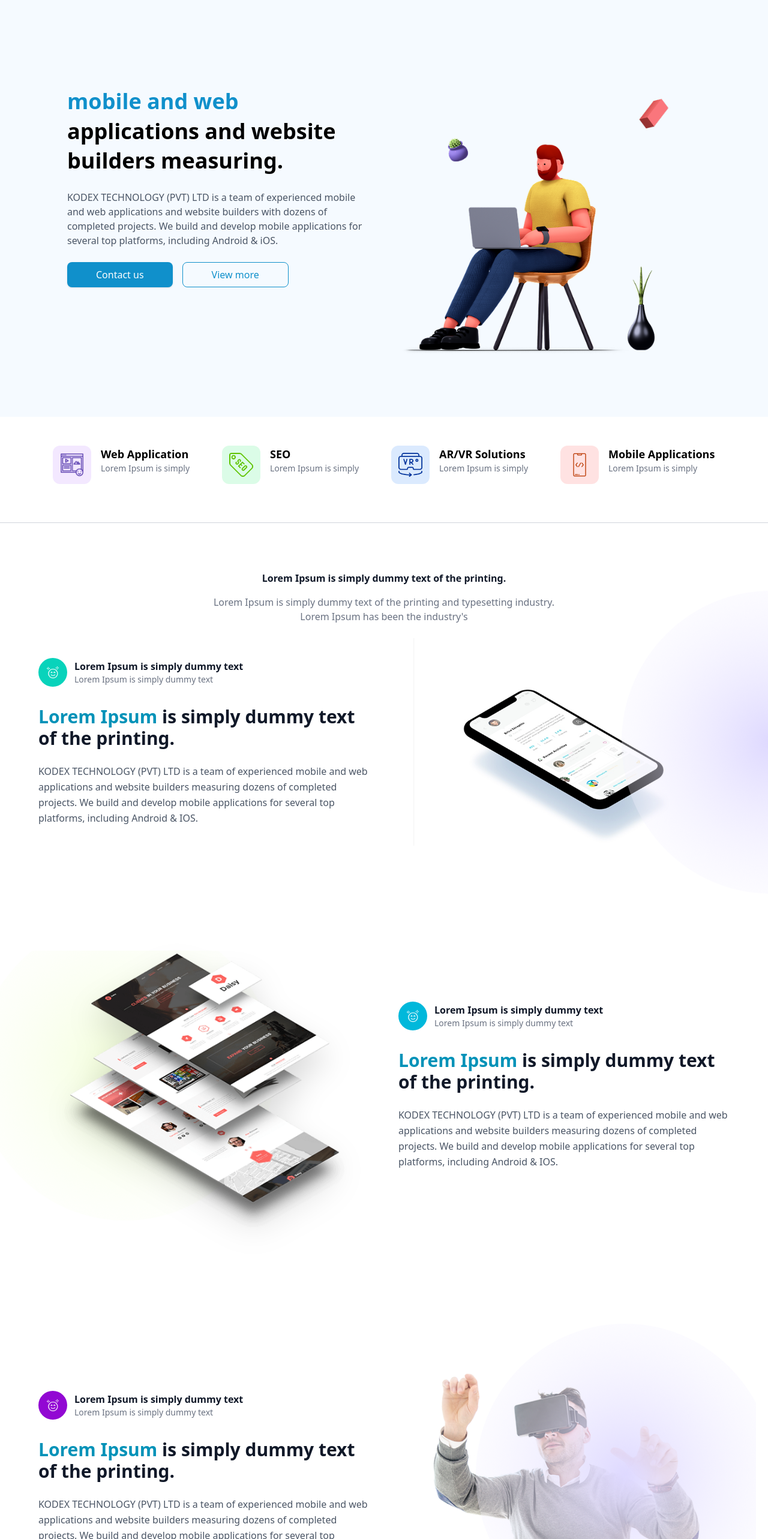
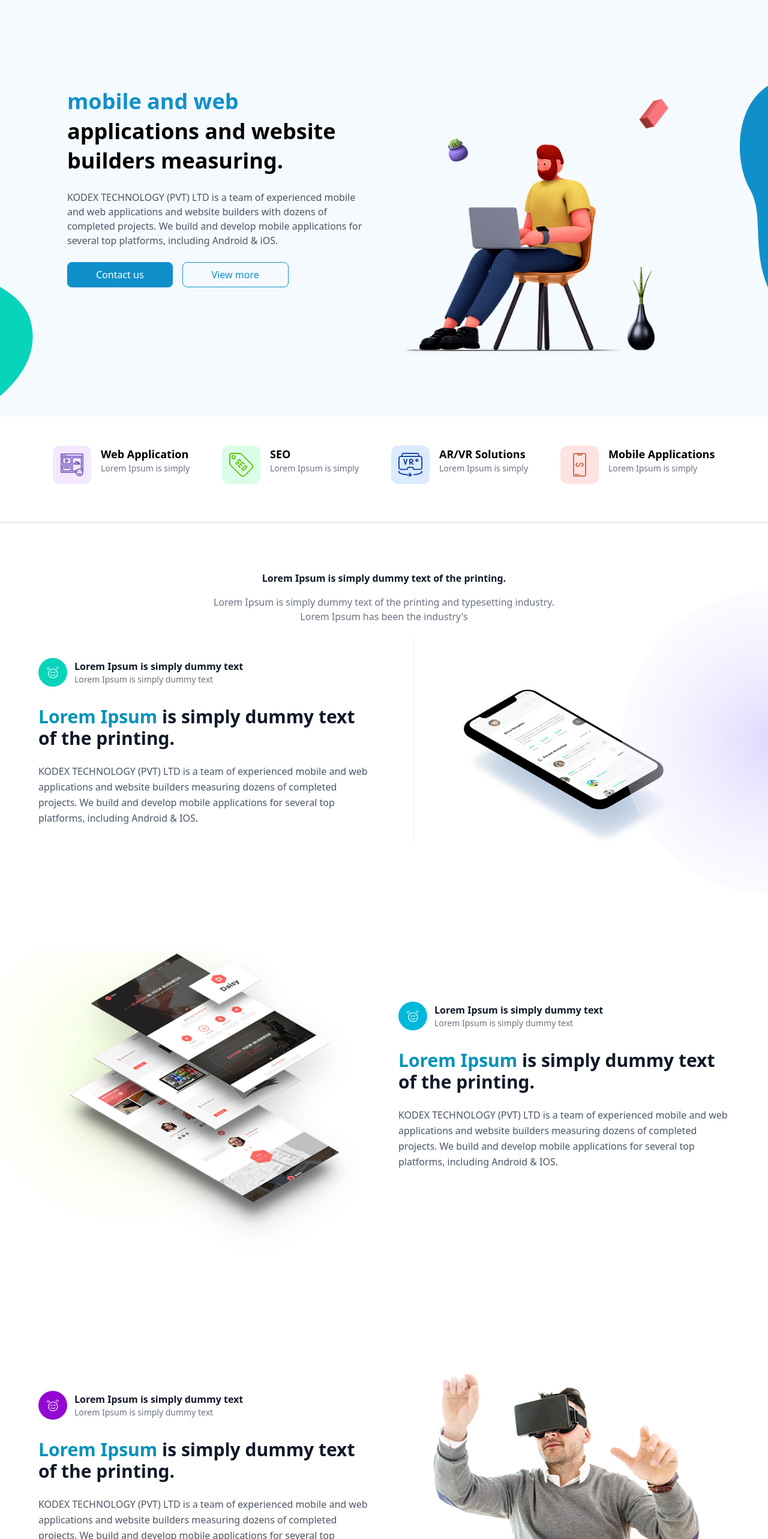
Before and after one commit to ravindu-kandawela1205/first-pro, a React (Vite) app: page / in a window 1280 px wide. Shown: the part 140-2706 px from the top of the page at 60% size. Built offline with nearby package versions, Linux system fonts and the light colour scheme.

Commit message:
green-dot-hover-fix

```diff
--- a/src/App.jsx
+++ b/src/App.jsx
@@ -35,8 +35,6 @@ function App() {
 
       <Vrman />
 
-
-
       <Bell />
 
       {/* <Company_names /> */}
--- a/src/body/body.jsx
+++ b/src/body/body.jsx
@@ -10,12 +10,12 @@ function Body() {
         <img
           src={Shape_right}
           alt=""
-          className="absolute right-0 hidden md:block lg:hidden"
+          className="absolute right-0 hidden md:hidden lg:block"
         />
         <img
           src={Shape_left}
           alt=""
-          className="absolute left-0 bottom-0 hidden md:block lg:hidden"
+          className="absolute left-0 bottom-0 hidden md:hidden lg:block"
         />
         <div className="flex-1 max-w-lg space-y-6 text-center md:text-left">
           <h1 className="text-4xl md:text-[36px] font-bold leading-snug">
--- a/src/compononets/Navbarlist.jsx
+++ b/src/compononets/Navbarlist.jsx
@@ -27,7 +27,7 @@ export default function Navbar() {
 
         <ol className="hidden md:flex gap-10 items-center">
           {xyz.map((item, i) => (
-               <li key={i}>
+            <li key={i} className="relative group">
               <Link
                 to={item.name.toLowerCase().replace(" ", "")}
                 smooth={true}
@@ -35,6 +35,7 @@ export default function Navbar() {
                 offset={-80}
                 className={item.class}
               >
+                <span className="absolute -top-1 -left-2 w-2 h-2 bg-green-500 rounded-full opacity-0 group-hover:opacity-100"></span>
                 {item.name}
               </Link>
             </li>
@@ -56,8 +57,17 @@ export default function Navbar() {
         <div className="md:hidden bg-white border-t">
           <ol className="flex flex-col gap-4 py-4 items-center">
             {xyz.map((item, i) => (
-              <li key={i} className={item.class}>
+              <li key={i} className="relative group">
+                <Link
+                  to={item.name.toLowerCase().replace(" ", "")}
+                  smooth={true}
+                  duration={500}
+                  offset={-80}
+                  className={item.class}
+                >
+                  <span className="absolute -top-1 -left-2 w-2 h-2 bg-green-500 rounded-full opacity-0 group-hover:opacity-100"></span>
                   {item.name}
+                </Link>
               </li>
             ))}
             <button className="bg-[#1090CB] text-white text-[13px] cursor-pointer py-2 px-4 rounded-[6px] hover:bg-blue-600">
--- a/src/middle/divide.jsx
+++ b/src/middle/divide.jsx
@@ -6,7 +6,7 @@ import Effect_2 from "../assets/effect.png";
 export default function divide() {
   return (
     <div className="mt-6 flex items-center justify-center bg-white px-6">
-      <img src={Effect_l} alt="" className="absolute right-0 hidden md:block" />
+      <img src={Effect_l} alt="" className="absolute right-0 hidden md:hidden lg:block" />
 
       <div className="grid md:grid-cols-2 gap-10 max-w-6xl items-center">
         <div>
--- a/src/middle/dividelast.jsx
+++ b/src/middle/dividelast.jsx
@@ -5,13 +5,12 @@ import Effect_p from "../assets/effect_p.png";
 
 function dividelast() {
   return (
-    <div>
-      <div>
-        <div className="mt-6 flex items-center justify-center bg-white px-6">
+
+        <div className="mt-6 flex items-center justify-center bg-white px-6  ">
           <img
             src={Effect_p}
             alt=""
-            className="absolute right-5 hidden md:block"
+            className="absolute right-5 hidden sm:hidden md:hidden lg:hidden xl:hidden 2xl:block"
           />
           <div className="grid md:grid-cols-2 gap-10 max-w-6xl items-center">
             <div>
@@ -53,8 +52,7 @@ function dividelast() {
             </div>
           </div>
         </div>
-      </div>
-    </div>
+
   );
 }
 
--- a/src/middle/newsletter.jsx
+++ b/src/middle/newsletter.jsx
@@ -28,7 +28,7 @@ function newsletter() {
             placeholder="Enter your email"
             className="flex-1 px-4 py-3 text-gray-700 focus:outline-none"
           />
-          <button className="bg-black text-white px-6 py-3 font-medium hover:bg-gray-900">
+          <button className="bg-black text-white px-6 py-2 font-medium hover:bg-gray-900">
             SUBSCRIBE
           </button>
         </div>
```
Lines whose indentation alone changed are shown as unchanged.
